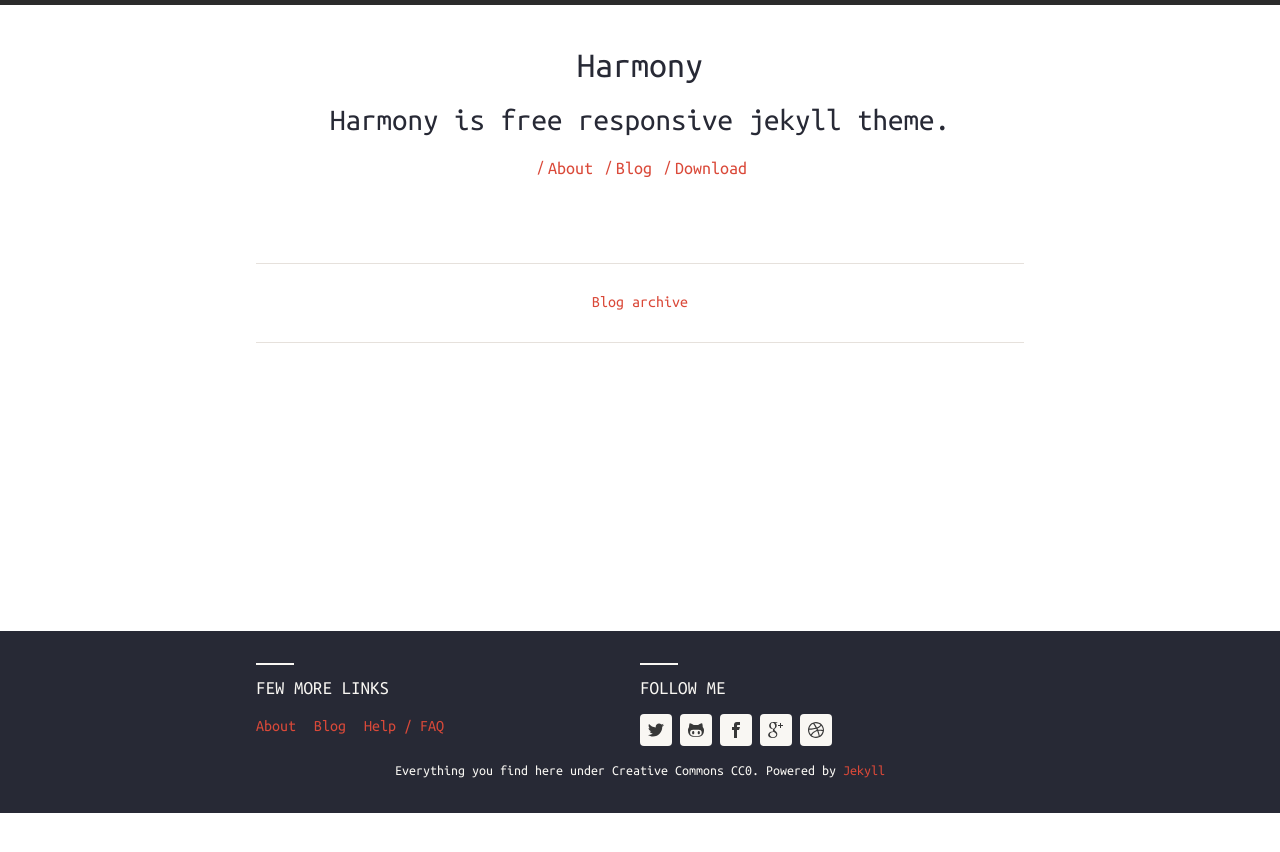
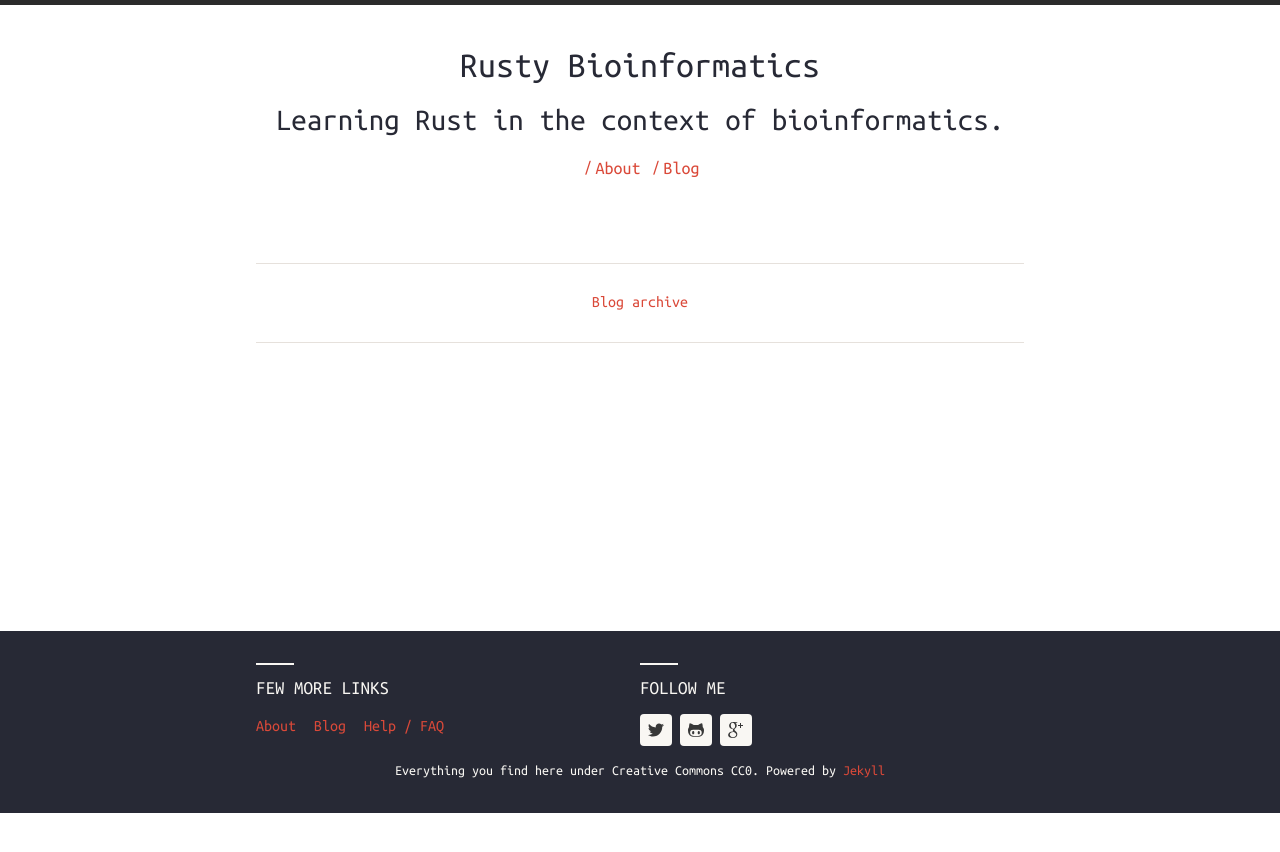
Before and after one commit to delagoya/rusty-bio, a Jekyll site: the page built from index.html, in a window 1280 px wide. Shown: the top 852 px of the page. Built offline with Jekyll 4.4.1, drawn with Linux system fonts in a browser that asks for light colours; nearby versions of some CDN libraries.

```diff
--- a/_config.yml
+++ b/_config.yml
@@ -1,46 +1,42 @@
 # Harmony Jekyll theme general configurations
 
 # Base URL
-baseurl: /harmony
+baseurl: /rusty-bio
 
 # Site live URL
-url: http://gayan.me
+url: http://delagoya.github.io
 
 # Localhost
-# url: http://127.0.0.1:4000
+url: http://127.0.0.1:4000
 
 # Harmony theme configuration. Please change accordingly.
 harmony:
-  name: Harmony
+  name: Rusty Bioinformatics
   # Little description about your site
-  description: Harmony is free responsive jekyll theme.
-  meta_description: Harmony is free responsive jekyll theme. This will appear in your document head meta (for Google search results) and in your feed.xml site description.
+  description:  Learning Rust in the context of bioinformatics.
+  meta_description: A website for me to write about learning Rust in the context of bioinforamtics.
   basetheme: theme-base-01 # pre defined thmes are darken, blue-water, redish.
   author: # Author details
-    name: Gayan Virajith
-    email: gayanvirajith@gmail.com
-    url: http://gayanvirajith.github.io
+    name: Angel Pizarro
+    email: delagoya@gmail.com
+    url: http://delagoya.github.io
 
   # Google Analytics key, leave blank to ignore
-  google_analytics_key: UA-xxxx-x
+  # google_analytics_key: UA-xxxx-x
 
   # Profile links, leave blank to ignore
   social:
-    github: gayanvirajith
-    twitter: gayanvirajith
-    facebook: gayanvirajith
-    gplus: +GayanVirajith
-    dribble: gayan
-    pinterest:
+    github: delagoya
+    twitter: delagoya
+    gplus: 107123789381974740251
   # Toggle disclaimer in footer
   show_disclaimer: true
 
 # Conversion / Build settings
-markdown:    kramdown
-highlighter: pygments # this is how you put pygments config in jekyll 2.0 instead of pygments: true
-
+# markdown:    kramdown
+highlighter: pygments
 # Permalinks
-permalink:        pretty
+permalink: pretty
 
 exclude:
   - CNAME
--- a/_includes/header-links.html
+++ b/_includes/header-links.html
@@ -5,12 +5,4 @@
 	<li>
 		<a href="{{ '/blog' | prepend: site.baseurl | prepend: site.url }}">Blog</a><span>/</span>
 	</li>
-	{% if site.harmony.social.github %}
-	<li>
-		<a title="{{ site.harmony.social.github }} on Github"
-			href="https://github.com/gayanvirajith/harmony" target="_blank">
-			Download
-		</a><span>/</span>
-	</li>
-	{% endif %}
 </ul>
```
Also changed, not shown: _drafts/introduction.md (deleted, +0 -13 lines), 1 other file.
